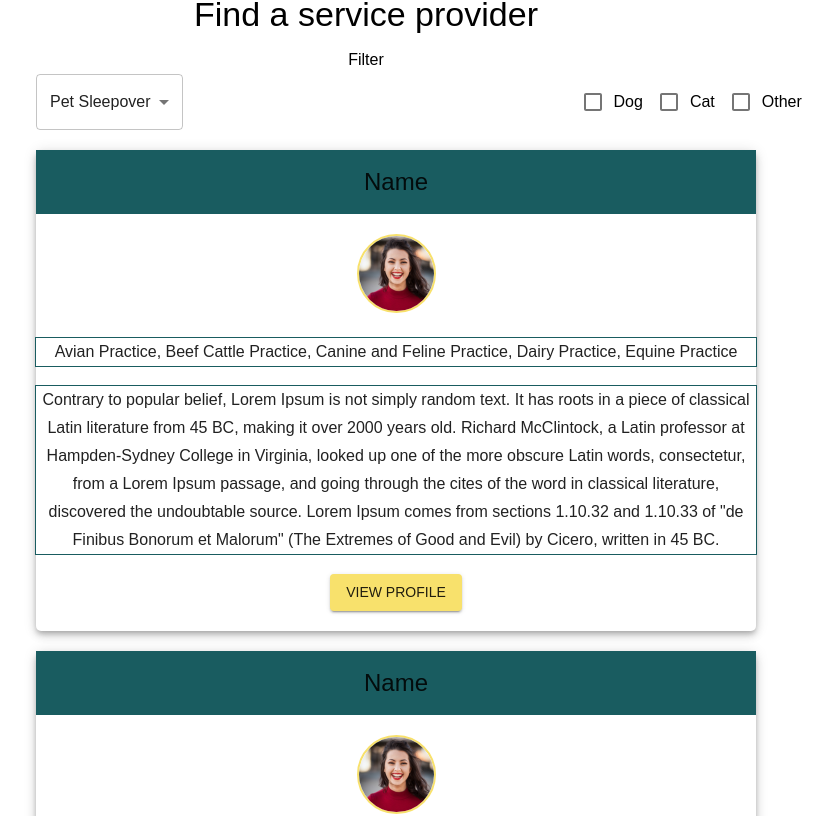
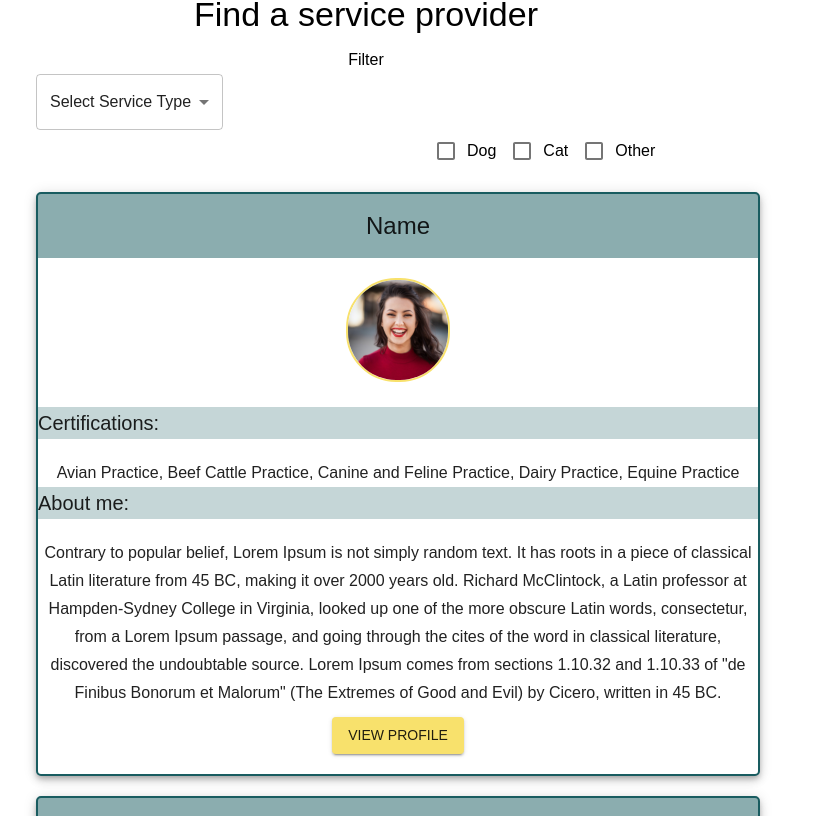
Before and after one commit to chinmayapulikallu/pet-techs, a React (Create React App) app: page /#/search in a window 1280 px wide. Shown: the part 286-1102 px from the top of the page, without its empty margins (274-1107 px from the left). Built offline with nearby package versions, Linux system fonts and the light colour scheme; no server answers.

Commit message:
added minor styling

```diff
--- a/src/components/SearchPage/SearchPage.jsx
+++ b/src/components/SearchPage/SearchPage.jsx
@@ -17,8 +17,7 @@ import CardContent from "@material-ui/core/CardContent"
 import Button from "@material-ui/core/Button"
 import { ButtonBase } from "@material-ui/core"
 import Paper from "@material-ui/core/Paper"
-import { blue } from "@material-ui/core/colors";
-
+import { fade } from "@material-ui/core/styles/colorManipulator";
 
 
 const styles = theme => ({
@@ -51,7 +50,6 @@ const styles = theme => ({
     serviceTitle: {
         paddingTop: 50,
         paddingBottom: 10
-
     },
     groupCheck: {
         paddingLeft: 400
@@ -64,7 +62,8 @@ const styles = theme => ({
         marginTop: 20,
         borderRadius: "5px",
         width: "75%",
-        marginLeft: 150
+        marginLeft: 150,
+        border: "2px solid #195C60",
     },
     profPic: {
         marginTop: 20,
@@ -73,14 +72,21 @@ const styles = theme => ({
         borderRadius: "50px"
     },
     header: {
-        background: '#195C60'
+
+        backgroundColor: fade("#195C60", 0.50),
     },
     btn: {
+        marginBottom: 20,
+        marginTop: 10
+    },
+
+    certifications: {
+        display: "flex",
+        backgroundColor: fade("#195C60", 0.25),
         marginBottom: 20
     },
-    outlined: {
-        outline: "1px solid #195C60",
-        marginBottom: 20
+    aboutMe: {
+        display: "flex"
     }
 
 
@@ -89,6 +95,11 @@ const styles = theme => ({
 
 
 class SearchPage extends Component {
+
+    state = {
+        ...this.props.serviceProvider,
+    };
+
 
     handleChange = (event, property) => {
         console.log(event.target.value, "#####")
@@ -112,12 +123,13 @@ class SearchPage extends Component {
                         <Typography variant="subtitle1">Filter</Typography>
                         <Grid container direction={"row"} className={classes.serviceType}>
                             <Select
-                                value={"Sleepover"}
+                                value={"Select"}
                                 color="secondary"
                                 label="Service"
                                 variant="outlined"
                                 onChange={(event) => this.handleChange(event, "service_select")}
                             >
+                                <MenuItem value="Select">Select Service Type</MenuItem>
                                 <MenuItem value="Sleepover">Pet Sleepover</MenuItem>
                                 <MenuItem value="Boarding">Pet Boarding</MenuItem>
                                 <MenuItem value="Drop-In">Drop-In</MenuItem>
@@ -127,17 +139,14 @@ class SearchPage extends Component {
                                 {/* <Typography variant="subtitle1">Type:</Typography> */}
                                 <FormControlLabel
                                     control={<Checkbox name="dog" />}
-
                                     label="Dog"
                                 />
                                 <FormControlLabel
                                     control={<Checkbox name="cat" />}
-
                                     label="Cat"
                                 />
                                 <FormControlLabel
                                     control={<Checkbox name="other" />}
-
                                     label="Other"
                                 />
                             </FormGroup>
@@ -148,9 +157,10 @@ class SearchPage extends Component {
                         <Grid>
                             <Paper elevation="5" className={classes.paper}>
                                 <CardHeader title="Name" className={classes.header} />
-                                <img className={classes.profPic} src="/images/girl-profile.png" alt="profilePic" height="75" width="75"/>
+                                <img className={classes.profPic} src="/images/girl-profile.png" alt="profilePic" height="100" width="100" />
+                                <Typography className={classes.certifications} variant="h6">Certifications:</Typography>
                                 <div className={classes.outlined}>
-                                <Typography variant="subtitle1">
+                                    <Typography variant="subtitle1">
                                         Avian Practice,
                                         Beef Cattle Practice,
                                         Canine and Feline Practice,
@@ -159,7 +169,10 @@ class SearchPage extends Component {
                                     </Typography>
                                 </div>
                                 <div className={classes.outlined}>
-                                <Typography variant="subtitle1">
+                                    <Typography className={classes.certifications} variant="h6">About me:</Typography>
+                                </div>
+                                <div className={classes.outlined}>
+                                    <Typography variant="subtitle1">
                                         Contrary to popular belief, Lorem Ipsum is not simply random text. It has roots in a piece of classical Latin literature from 45 BC, making it over 2000 years old. Richard McClintock, a Latin professor at Hampden-Sydney College in Virginia, looked up one of the more obscure Latin words, consectetur, from a Lorem Ipsum passage, and going through the cites of the word in classical literature, discovered the undoubtable source. Lorem Ipsum comes from sections 1.10.32 and 1.10.33 of "de Finibus Bonorum et Malorum" (The Extremes of Good and Evil) by Cicero, written in 45 BC.
                                     </Typography>
                                 </div>
@@ -169,9 +182,10 @@ class SearchPage extends Component {
                         <Grid>
                             <Paper elevation="5" className={classes.paper}>
                                 <CardHeader title="Name" className={classes.header} />
-                                <img className={classes.profPic} src="/images/girl-profile.png" alt="profilePic" height="75" width="75"/>
+                                <img className={classes.profPic} src="/images/girl-profile.png" alt="profilePic" height="100" width="100" />
+                                <Typography className={classes.certifications} variant="h6">Certifications:</Typography>
                                 <div className={classes.outlined}>
-                                <Typography variant="subtitle1">
+                                    <Typography variant="subtitle1">
                                         Avian Practice,
                                         Beef Cattle Practice,
                                         Canine and Feline Practice,
@@ -180,13 +194,17 @@ class SearchPage extends Component {
                                     </Typography>
                                 </div>
                                 <div className={classes.outlined}>
-                                <Typography variant="subtitle1">
+                                    <Typography className={classes.certifications} variant="h6">About me:</Typography>
+                                </div>
+                                <div className={classes.outlined}>
+                                    <Typography variant="subtitle1">
                                         Contrary to popular belief, Lorem Ipsum is not simply random text. It has roots in a piece of classical Latin literature from 45 BC, making it over 2000 years old. Richard McClintock, a Latin professor at Hampden-Sydney College in Virginia, looked up one of the more obscure Latin words, consectetur, from a Lorem Ipsum passage, and going through the cites of the word in classical literature, discovered the undoubtable source. Lorem Ipsum comes from sections 1.10.32 and 1.10.33 of "de Finibus Bonorum et Malorum" (The Extremes of Good and Evil) by Cicero, written in 45 BC.
                                     </Typography>
                                 </div>
                                 <Button className={classes.btn} variant="contained" color="primary" >View Profile</Button>
                             </Paper>
                         </Grid>
+
 
 
                     </Grid>
@@ -199,7 +217,10 @@ class SearchPage extends Component {
 
 
 const mapStateToProps = (state) => ({
-    errors: state.errors,
+    serviceProvider: {
+        service_select: '',
+    }
+
 });
 
 
```
